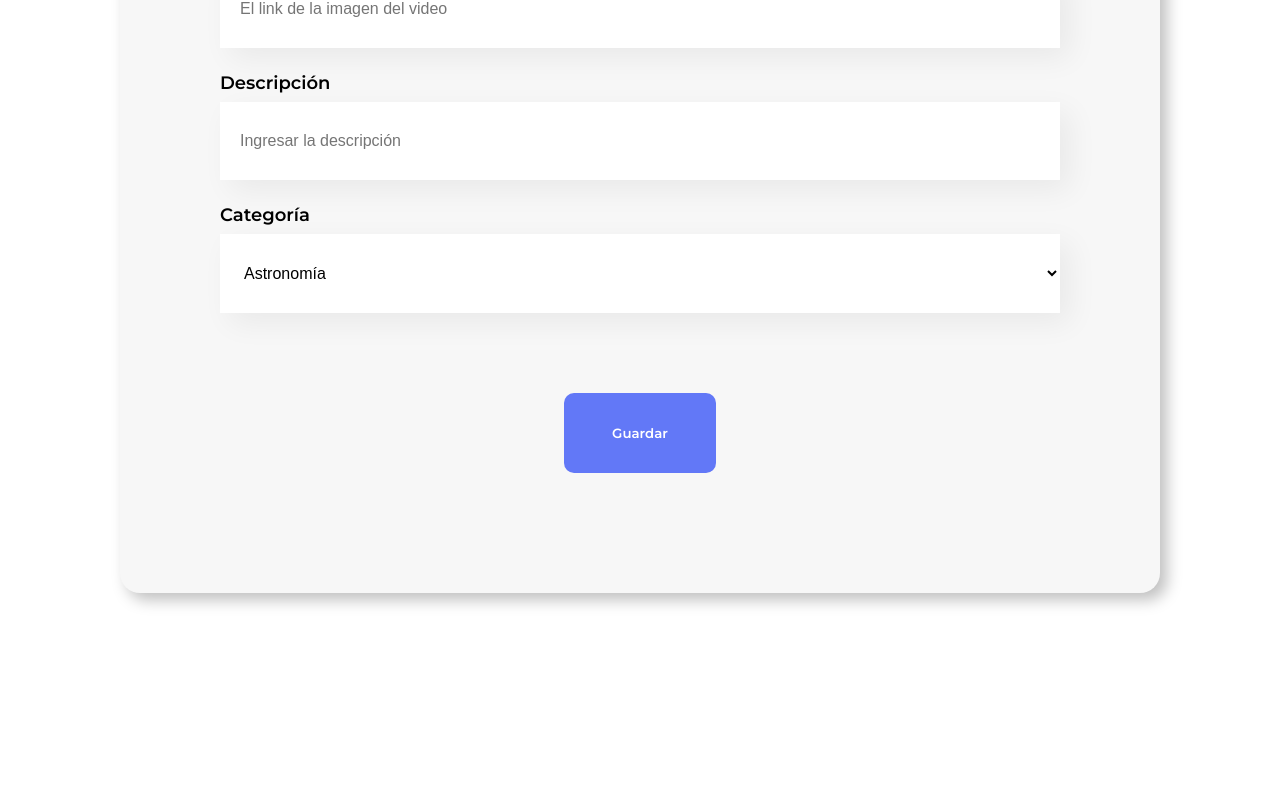
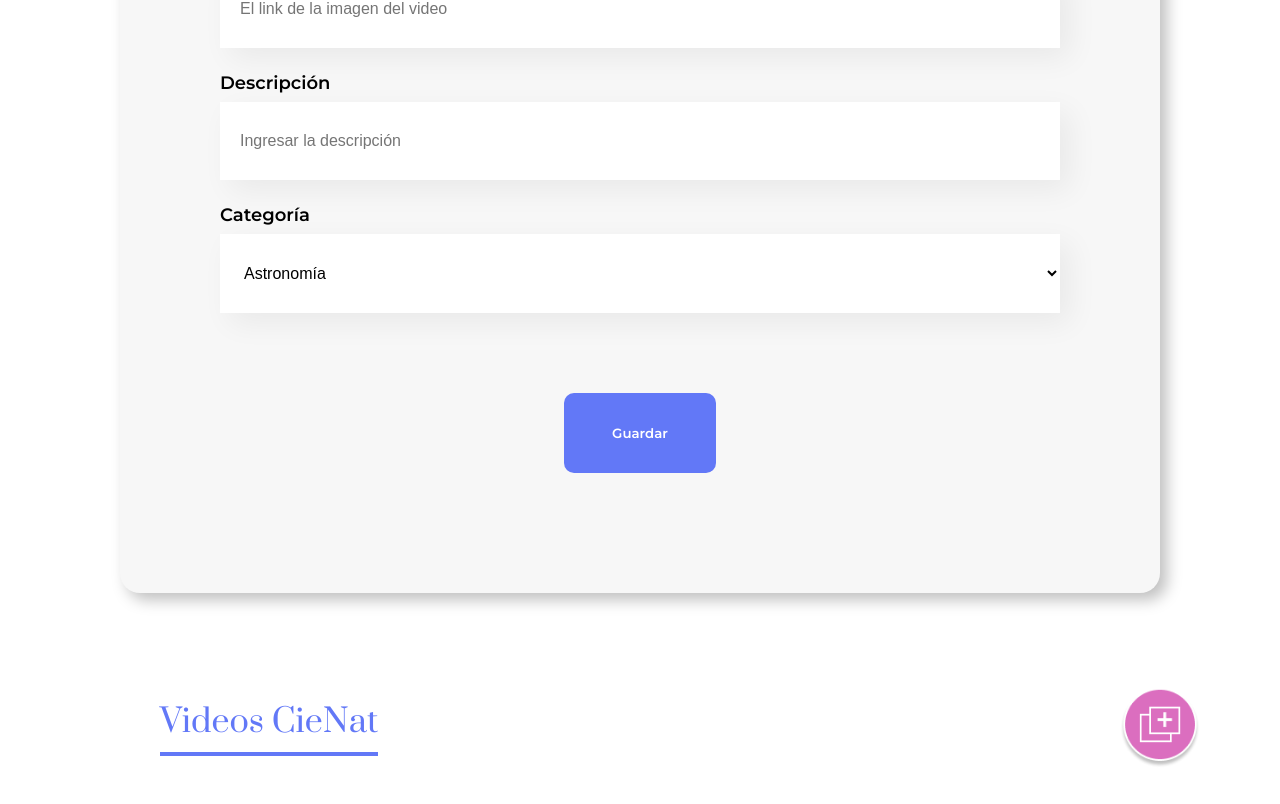
Before and after one commit to barbozacecilia/cienat, a React (Create React App) app: page / in a window 1280 px wide. Shown: the part 800-1604 px from the top of the page. Before the commit the page ends 1473 px from the top, so only its background shows below. Built offline with nearby package versions, Linux system fonts and the light colour scheme.

Commit message:
feat(Form): Create a component and use the useState hook to display the form

```diff
--- a/src/App.css
+++ b/src/App.css
@@ -1,6 +1,17 @@
 .App {
   text-align: center;
 }
+
+body {
+  margin: 0;
+  font-family: 'Montserrat', sans-serif;
+}
+
+h1, h2,h3{
+  font-family: 'Prata', serif;
+
+}
+
 
 .App-logo {
   height: 40vmin;
--- a/src/App.js
+++ b/src/App.js
@@ -1,13 +1,20 @@
+import { useState } from 'react';
 import './App.css';
 import Header from './components/Header/Header';
 import Form from './components/Form/Form';
+import VideosSection from './components/VideosSection';
 
 function App() {
-  return (
+  const [showForm, setShowForm]= useState(true)
+  const changeStateForm = () =>{
+    setShowForm(!showForm)
+  }
+   return (
     <div className="App">
       <Header/>
-      <Form/>
-
+      {/* {showForm === true ? <Form/> : <></>} */}
+      {showForm && <Form/>}
+      <VideosSection toShowForm={changeStateForm}/>
     </div>
   );
 }
--- a/src/components/Form/Form.js
+++ b/src/components/Form/Form.js
@@ -13,10 +13,10 @@ const Form = ()=>{
     return <section className="form-video">
         <form onSubmit={handleButton}>
             <h2>Nuevo video</h2>
-            <InputForm label="Titulo" placeholder="Ingresar el titulo del video "/>
-            <InputForm label="Link" placeholder="Escribe el link "/>
-            <InputForm label="Link de imagen del video" placeholder="El link de la imagen del video"/>
-            <InputForm label="Descripción" placeholder="Ingresar la descripción "/>
+            <InputForm label="Titulo" placeholder="Ingresar el titulo del video " required/>
+            <InputForm label="Link" placeholder="Escribe el link" required/>
+            <InputForm label="Link de imagen del video" placeholder="El link de la imagen del video" required/>
+            <InputForm label="Descripción" placeholder="Ingresar la descripción" required={false}/>
             <CategoryList/>
             <Button> Guardar </Button>
         </form>
--- a/src/components/InputForm/index.js
+++ b/src/components/InputForm/index.js
@@ -4,7 +4,7 @@ const InputForm = (props) => {
     console.log("props", props)
     return <div className="input-form">
         <label>{props.label}</label>
-        <input placeholder={props.placeholder}/>
+        <input placeholder={props.placeholder} />
     </div>
 }
 
--- /dev/null
+++ b/src/components/VideosSection/VideosSection.css
@@ -0,0 +1,25 @@
+.videos-section-container{
+    display: flex;
+    justify-content: space-between;
+    align-self: center;
+    align-items: center;
+    flex-direction: row;
+    padding-left: 10vh;
+    margin: 10vh 10vh;
+}
+.title-videos-section{
+    color: #6278f7;
+    font-size: 32px;
+    font-weight: 400;
+    padding-bottom: 1vh;
+    border-bottom: 0.5vh solid #6278f7;
+    margin-right: 2hv;
+}
+
+.videos-section-container img{
+   display: flex;
+   width: 5rem;
+   height: 5rem;
+    right: 30%;
+    cursor: pointer;
+}
--- /dev/null
+++ b/src/components/VideosSection/index.js
@@ -0,0 +1,21 @@
+import "./VideosSection.css";
+import { useState } from "react";
+
+
+const VideosSection = (props) =>{
+    //const [show, setShow] = useState(true)
+     console.log(props)
+    // const handleClick= ()=>{
+    //     console.log("show/hide", !show)
+    //     setShow(!show)
+
+    // }
+
+return <section className="videos-section-container">
+    <h2 className="title-videos-section">Videos CieNat</h2>
+    <img src="./img/add-video-button.png" alt="Icono para agregar un nuevo video" onClick={props.toShowForm}/>
+</section>
+
+}
+
+export default VideosSection
```
Also changed, not shown: public/img/add-video-button.png (added).
